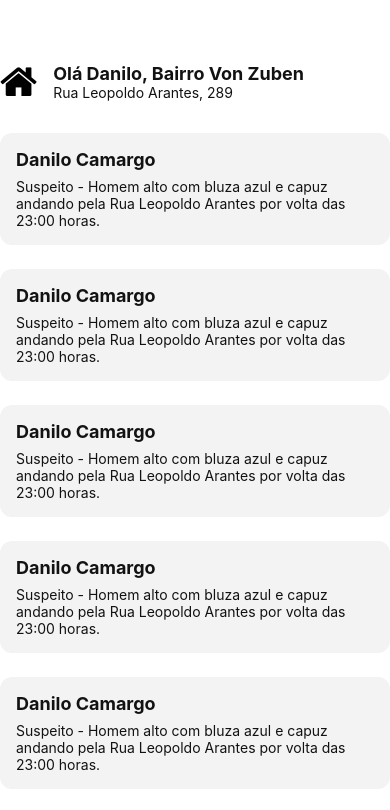
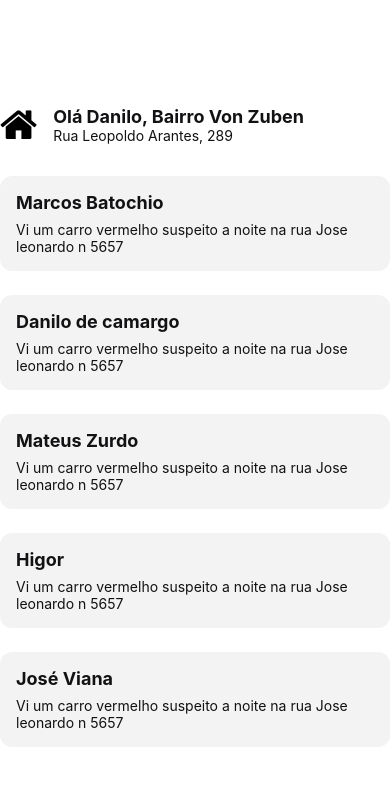
Before and after one commit to MateusZurdoSierra/uri-app, a React Native app: screen /Home in a window 390 px wide. Shown: the top 810 px of the page. Built offline with nearby package versions, Linux system fonts and the light colour scheme.

Commit message:
Add first access

```diff
--- a/App.tsx
+++ b/App.tsx
@@ -1,5 +1,5 @@
 import React from 'react';
-import { AppRegistry, Text } from 'react-native';
+import { AppRegistry } from 'react-native';
 import { expo as appName } from './app.json';
 import Providers from './src/main/Providers';
 
--- a/src/modules/global/components/Banner/index.tsx
+++ b/src/modules/global/components/Banner/index.tsx
@@ -2,14 +2,16 @@ import React from 'react';
 
 import { ContentBanner, MessageBanner, TitleBanner } from './styles';
 
-const Banner: React.FC = () => {
+interface BannerProps {
+	title: string;
+	message: string;
+}
+
+const Banner: React.FC<BannerProps> = ({ title, message }) => {
 	return (
 		<ContentBanner>
-			<TitleBanner>Danilo Camargo</TitleBanner>
-			<MessageBanner>
-				Suspeito - Homem alto com bluza azul e capuz andando pela Rua Leopoldo
-				Arantes por volta das 23:00 horas.
-			</MessageBanner>
+			<TitleBanner>{title}</TitleBanner>
+			<MessageBanner>{message}</MessageBanner>
 		</ContentBanner>
 	);
 };
--- a/src/presentation/screens/home/Home/index.tsx
+++ b/src/presentation/screens/home/Home/index.tsx
@@ -8,11 +8,26 @@ const Home: React.FC = () => {
 	return (
 		<Container>
 			<Header />
-			<Banner />
-			<Banner />
-			<Banner />
-			<Banner />
-			<Banner />
+			<Banner
+				title="Marcos Batochio"
+				message="Vi um carro vermelho suspeito a noite na rua Jose leonardo n 5657"
+			/>
+			<Banner
+				title="Danilo de camargo"
+				message="Vi um carro vermelho suspeito a noite na rua Jose leonardo n 5657"
+			/>
+			<Banner
+				title="Mateus Zurdo"
+				message="Vi um carro vermelho suspeito a noite na rua Jose leonardo n 5657"
+			/>
+			<Banner
+				title="Higor"
+				message="Vi um carro vermelho suspeito a noite na rua Jose leonardo n 5657"
+			/>
+			<Banner
+				title="José Viana"
+				message="Vi um carro vermelho suspeito a noite na rua Jose leonardo n 5657"
+			/>
 		</Container>
 	);
 };
```
Also changed, not shown: src/presentation/screens/onboarding/FirstAccess/index.tsx (added, +10 -0 lines), src/presentation/screens/onboarding/FirstAccess/styles.ts (added).
